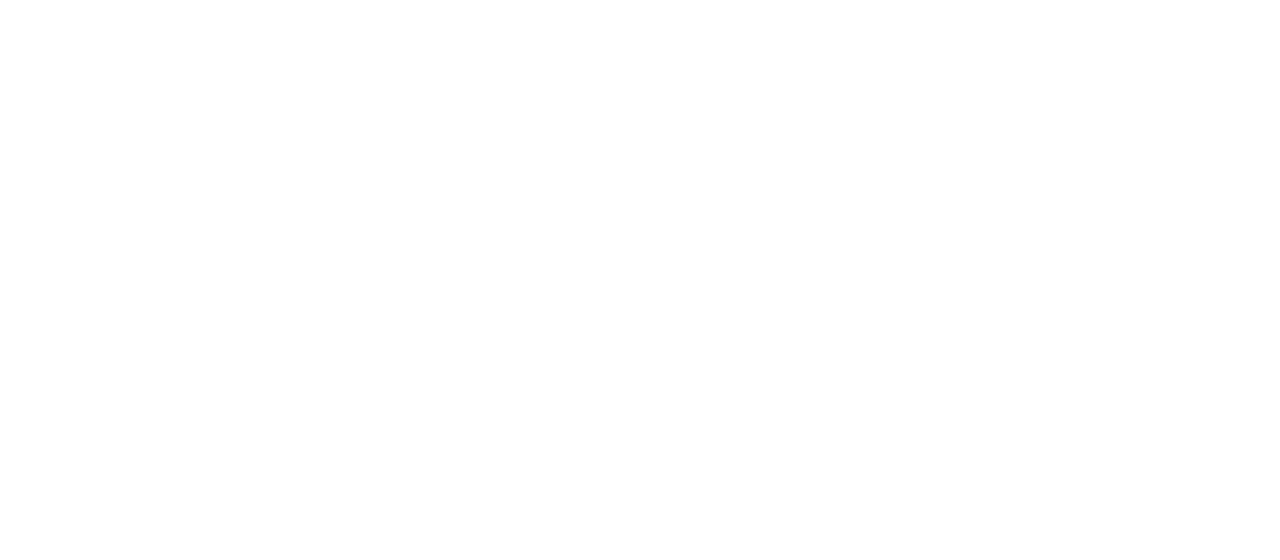
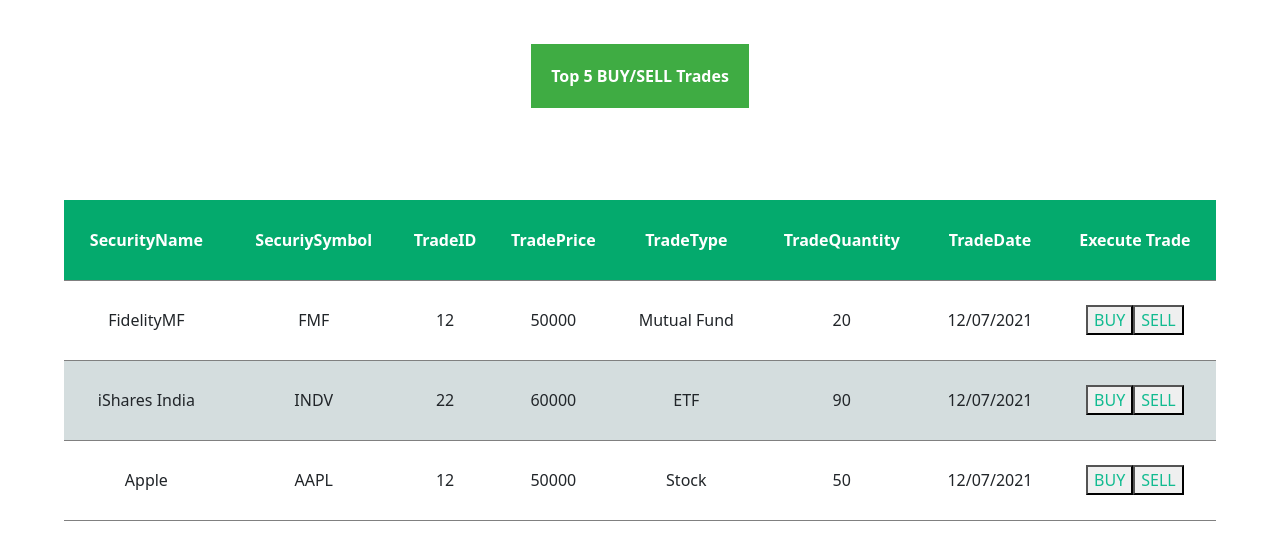
Before and after one commit to saxenabhishek/fs5group3-capstone, an Angular app: page /roboadvisor in a window 1280 px wide. Before the commit this address led to /. Shown: the top 560 px of the page. Built offline with nearby package versions, Linux system fonts and the light colour scheme.

Commit message:
Roboadvisor implemntation

```diff
--- a/src/app/app-routing.module.ts
+++ b/src/app/app-routing.module.ts
@@ -3,12 +3,15 @@
 import { RegisterPageComponent } from './register-page/register-page.component';
 import { LoginPageComponent } from './login-page/login-page.component';
 import { ReportPageComponent } from './report-page/report-page.component';
+import { RoboadvisorPageComponent } from './roboadvisor-page/roboadvisor-page.component';
 
 
 const routes: Routes = [
   {path:'register',component:RegisterPageComponent},
   {path:'login',component:LoginPageComponent},
-  {path:'report',component:ReportPageComponent}
+  {path:'report',component:ReportPageComponent},
+  {path:'roboadvisor',component:RoboadvisorPageComponent}
+
 ];
 
 @NgModule({
--- a/src/app/app.module.ts
+++ b/src/app/app.module.ts
@@ -8,6 +8,7 @@
 import { RegisterPageComponent } from './register-page/register-page.component';
 import { PortfolioPageComponent } from './portfolio-page/portfolio-page.component';
 import { ReportPageComponent } from './report-page/report-page.component';
+import { RoboadvisorPageComponent } from './roboadvisor-page/roboadvisor-page.component';
 
 @NgModule({
   declarations: [
@@ -16,7 +17,8 @@
     LoginPageComponent,
     RegisterPageComponent,
     PortfolioPageComponent,
-    ReportPageComponent
+    ReportPageComponent,
+    RoboadvisorPageComponent
   ],
   imports: [
     BrowserModule,
--- /dev/null
+++ b/src/app/models/mock-roboadvisor.ts
@@ -0,0 +1,17 @@
+export class MockRoboadvisor {
+
+    constructor(
+        public securityName:string,
+        public stockSymbol:string,
+        public tradeId:number,
+        public tradePrice:number,
+        public tradeType:string,
+        public tradeQuantity:number,
+        public tradeDate:string,
+        public buy:string,
+        public sell:string
+
+    ) {
+
+    }
+  }
--- /dev/null
+++ b/src/app/roboadvisor-page/roboadvisor-page.component.css
@@ -0,0 +1,132 @@
+body {
+    display: flex;
+    justify-content: center;
+    align-items: center;
+    height: 100vh;
+    margin: 0;
+
+
+}
+
+table {
+    table-layout: auto;
+    width: 90%;
+    margin: 3rem auto;
+    text-align: center;
+    vertical-align: middle;
+  }
+
+  tr {
+    height: 5rem;
+    border-bottom: 1px gray solid;
+  }
+
+  tr:hover {
+    background-color: #e2ebf0;
+  }
+
+  td {
+    padding: 2px;
+  }
+
+button {
+    color: #11bb90;
+}
+
+
+#nocars {
+    text-align: center;
+}
+
+
+
+/* color every other row differently */
+
+
+th {
+    background-color: #04AA6D;
+    color: white;
+    font-weight: bolder;
+  }
+tbody tr:nth-child(even) td {
+    background: #d4ddde;
+}
+
+.button-container {
+    display: flex;
+    justify-content: space-between;
+}
+
+#button2 {
+    display: inline-block;
+    padding: 15px 25px;
+    font-size: 24px;
+    cursor: pointer;
+    text-align: center;
+    text-decoration: none;
+    outline: none;
+    color: #fff;
+    background-color: #1a48d2;
+    border: none;
+    border-radius: 15px;
+    box-shadow: 0 9px #999;
+}
+
+.button2:hover {
+    background-color: #1e8ad2
+}
+
+.button2:active {
+    background-color: #3e8e41;
+    box-shadow: 0 5px #666;
+    transform: translateY(4px);
+}
+
+.button1 {
+    background-color: #3fac43;
+    /* Green */
+    border: none;
+    color: white;
+    padding: 20px;
+    text-align: center;
+    text-decoration: none;
+    display: inline-block;
+    font-size: 16px;
+    margin: 4px 2px;
+    cursor: pointer;
+    font-weight:bolder;
+}
+
+.center {
+    text-align: center;
+
+}
+
+.cent {
+    display: flex;
+    justify-content: center;
+    align-items: center;
+    padding-top: 40px;
+    padding-bottom: 40px;
+}
+
+h2 {
+    font-family: Georgia;
+    padding-bottom: 20px;
+    padding-top: 20px;
+}
+.button3{
+    /* border: 1px #F9ADA0  solid; */
+    border:none;
+    background-color: #D0F4DE;
+    color:#2f4858;
+    font-weight: 600;
+    padding: 1rem;
+    border-radius: 1rem;
+    width: 90%;
+  }
+
+  .button3:hover{
+    background-color: #2f4858;
+    color: white;
+  }
--- /dev/null
+++ b/src/app/roboadvisor-page/roboadvisor-page.component.html
@@ -0,0 +1,38 @@
+
+<div class="cent">
+    <button class="button1" (click)="loadData()">Top 5 BUY/SELL Trades</button>
+</div>
+
+<table *ngIf="roboadvisor.length">
+    <thead>
+        <tr>
+
+            <th>SecurityName</th>
+            <th>SecuriySymbol</th>
+            <th>TradeID</th>
+            <th>TradePrice</th>
+            <th>TradeType</th>
+            <th>TradeQuantity</th>
+            <th>TradeDate</th>
+            <th>Execute Trade</th>
+
+        </tr>
+    </thead>
+    <tbody>
+        <tr *ngFor="let r of roboadvisor">
+            <td>{{r.securityName}}</td>
+            <td>{{r.stockSymbol}}</td>
+            <td>{{r.tradeId}}</td>
+            <td>{{r.tradePrice}}</td>
+            <td>{{r.tradeType}}</td>
+            <td>{{r.tradeQuantity}}</td>
+            <td>{{r.tradeDate}}</td>
+            <td col-span="2"><button class=".button3">{{r.buy}}</button>
+                <button class=".button3">{{r.sell}}</button>
+            </td>
+
+        </tr>
+    </tbody>
+</table>
+
+<div id="nobooks" *ngIf="!roboadvisor.length">There are no reports available</div>
--- /dev/null
+++ b/src/app/roboadvisor-page/roboadvisor-page.component.ts
@@ -0,0 +1,20 @@
+import { Component } from '@angular/core';
+import { MockRoboadvisor } from '../models/mock-roboadvisor';
+import { RoboadvisorService } from '../roboadvisor.service';
+
+@Component({
+  selector: 'app-roboadvisor-page',
+  templateUrl: './roboadvisor-page.component.html',
+  styleUrls: ['./roboadvisor-page.component.css']
+})
+export class RoboadvisorPageComponent {
+roboadvisor:MockRoboadvisor[]=[];
+constructor(private roboadvisorService : RoboadvisorService) { }
+ngOnInit() {
+  this.loadData();
+}
+
+loadData() {
+  this.roboadvisorService.getData().subscribe(data => this.roboadvisor = data);
+}
+}
--- /dev/null
+++ b/src/app/roboadvisor.service.ts
@@ -0,0 +1,49 @@
+import { Injectable } from '@angular/core';
+import { MockRoboadvisor } from './models/mock-roboadvisor';
+import { Observable, of } from 'rxjs';
+
+@Injectable({
+  providedIn: 'root'
+})
+export class RoboadvisorService {
+  roboadvisor:MockRoboadvisor[]= [{
+    securityName:'FidelityMF',
+    stockSymbol:'FMF',
+    tradeId: 12,
+    tradePrice:50000,
+    tradeType: 'Mutual Fund',
+    tradeQuantity:20,
+    tradeDate:'12/07/2021',
+    buy:'BUY' ,
+    sell:'SELL'
+}, {
+  securityName:'iShares India',
+  stockSymbol:'INDV',
+  tradeId: 22,
+  tradePrice:60000,
+  tradeType: 'ETF',
+  tradeQuantity:90,
+  tradeDate:'12/07/2021',
+  buy:'BUY' ,
+  sell:'SELL'
+},
+{
+  securityName:'Apple',
+  stockSymbol:'AAPL',
+  tradeId: 12,
+  tradePrice:50000,
+  tradeType: 'Stock',
+  tradeQuantity:50,
+  tradeDate:'12/07/2021',
+  buy:'BUY' ,
+  sell:'SELL'
+}
+
+];
+getData(): Observable<MockRoboadvisor[]>
+{
+return of(this.roboadvisor);
+}
+
+  constructor() { }
+}
```
Also changed, not shown: 2 other files (tests, documents, lock files or other folders).
